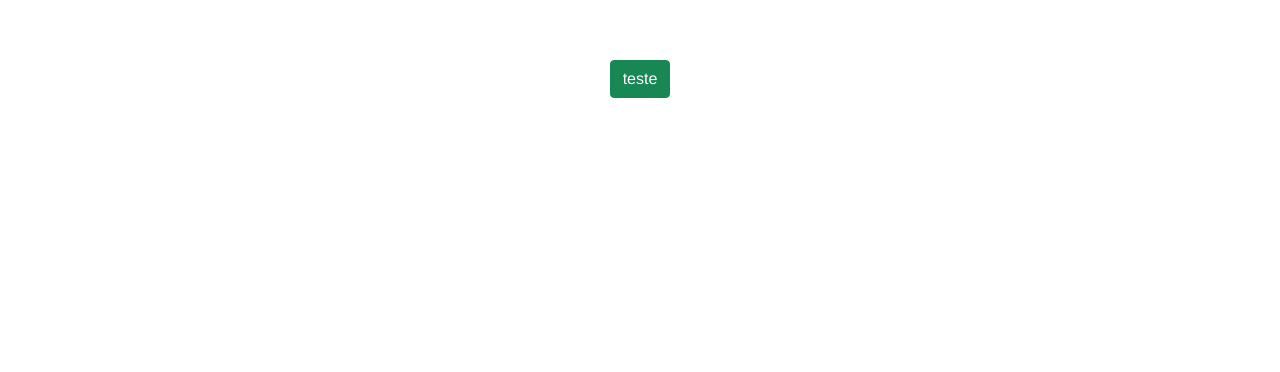
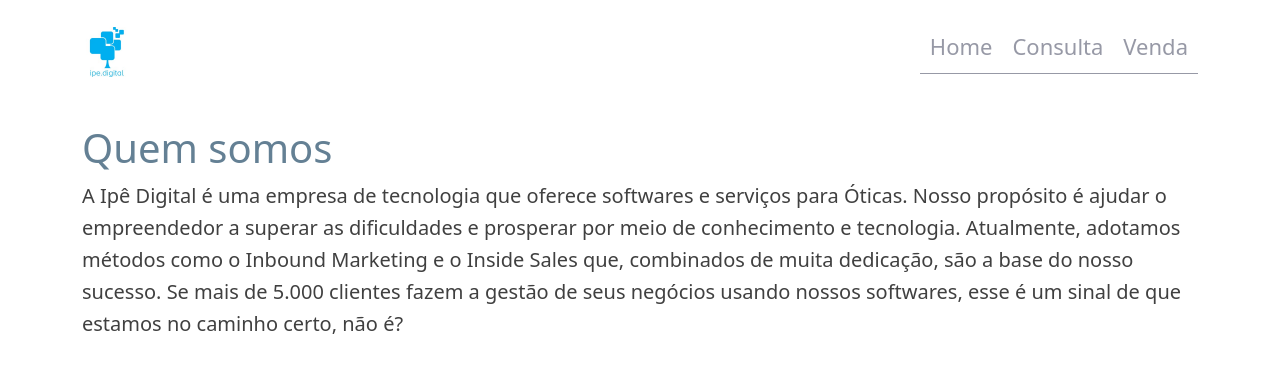
Before and after one commit to fvieir/Crud-vendas-Vue, a Vue app: page / in a window 1280 px wide. Shown: the top 372 px of the page. Built offline with nearby package versions, Linux system fonts and the light colour scheme.

Commit message:
Finalizando pagina Home

```diff
--- a/src/App.vue
+++ b/src/App.vue
@@ -1,25 +1,18 @@
 <template>
   <div id="app">
-    <router-view/>
+    <partial-menu/>
+    <div class="container">
+      <router-view/>
+    </div>
   </div>
 </template>
 
 <script>
-
-
+import PartialMenu from './Pages/partials/PartialMenu.vue'
+import '@/css/reset.css'
+import '@/css/style.css'
 export default {
   name: 'App',
-  components: {}
+  components: {PartialMenu}
 }
 </script>
-
-<style>
-#app {
-  font-family: Avenir, Helvetica, Arial, sans-serif;
-  -webkit-font-smoothing: antialiased;
-  -moz-osx-font-smoothing: grayscale;
-  text-align: center;
-  color: #2c3e50;
-  margin-top: 60px;
-}
-</style>
--- a/src/Pages/PageBegin.vue
+++ b/src/Pages/PageBegin.vue
@@ -1,13 +1,16 @@
 <template>
-    <button class="btn btn-success">teste</button>
+    <div class="pageBegin">
+        <h3 class="title">Quem somos</h3>
+        <p class="text-justify text">A Ipê Digital é uma empresa de tecnologia que oferece softwares e serviços para Óticas.
+        Nosso propósito é ajudar o empreendedor a superar as dificuldades e prosperar por meio de conhecimento e tecnologia.
+        Atualmente, adotamos métodos como o Inbound Marketing e o Inside Sales que, combinados de muita dedicação, são a base do nosso sucesso.
+        Se mais de 5.000 clientes fazem a gestão de seus negócios usando nossos softwares, esse é um sinal de que estamos no caminho certo, não é?</p>
+    </div>
 </template>
 
 <script>
+import '@/css/pages/page-begin.css'
 export default {
    name: 'PageBegin'
 }
 </script>
-
-<style>
-
-</style>
--- /dev/null
+++ b/src/Pages/partials/PartialMenu.vue
@@ -0,0 +1,20 @@
+<template>
+  <header class="headerMain">
+        <div class="container">
+            <img class="headerMain-logo" src="../../images/logo.jpeg" alt="">
+
+			<nav class="headerMain-nav">
+                <router-link to="/" tag="a" class="headerMain-nav-link">Home</router-link>
+                <router-link to="/queries" tag="a" class="headerMain-nav-link">Consulta</router-link>
+                <router-link to="/sales" tag="a" class="headerMain-nav-link">Venda</router-link>
+			</nav>
+		</div>
+    </header>
+</template>
+
+<script>
+import '@/css/header.css'
+export default {
+    name: 'PartialMenu'
+}
+</script>
--- /dev/null
+++ b/src/css/header.css
@@ -0,0 +1,32 @@
+.headerMain {
+    background-color: #FFF;
+	padding: 20px 0;
+    margin-bottom: 20px;
+}
+
+.headerMain .container{
+    display: flex;
+    align-items: center;
+    justify-content: space-between;
+}
+
+.headerMain-logo {
+    width: 50px;
+}
+
+.headerMain-nav {
+    display: flex;
+}
+
+.headerMain-nav-link {
+    font-size: 22px;
+    padding: 10px;
+	margin-bottom: 10px;
+	color: #9799A6;
+	background-color: #FFF;
+	text-decoration: none;
+	transition: .5s;
+	display: block;
+
+	border-bottom: 1px solid #9799A6;
+}
--- /dev/null
+++ b/src/css/pages/page-begin.css
@@ -0,0 +1,11 @@
+.pageBegin .title {
+    color: #648094;
+    font-size: 40px;
+    font-weight: 400;
+}
+
+.text {
+    color: #404040;
+    font-size: 20px;
+    line-height: 1.6;
+}
--- /dev/null
+++ b/src/css/reset.css
@@ -0,0 +1,43 @@
+html, body, div, span, applet, object, iframe,
+h1, h2, h3, h4, h5, h6, p, blockquote, pre,
+a, abbr, acronym, address, big, cite, code,
+del, dfn, em, img, ins, kbd, q, s, samp,
+small, strike, strong, sub, sup, tt, var,
+b, u, i, center,
+dl, dt, dd, ol, ul, li,
+fieldset, form, label, legend,
+table, caption, tbody, tfoot, thead, tr, th, td,
+article, aside, canvas, details, embed,
+figure, figcaption, footer, header, hgroup,
+menu, nav, output, ruby, section, summary,
+time, mark, audio, video {
+	margin: 0;
+	padding: 0;
+	border: 0;
+	font-size: 100%;
+	font: inherit;
+	vertical-align: baseline;
+}
+/* HTML5 display-role reset for older browsers */
+article, aside, details, figcaption, figure,
+footer, header, hgroup, menu, nav, section {
+	display: block;
+}
+body {
+	line-height: 1;
+}
+ol, ul {
+	list-style: none;
+}
+blockquote, q {
+	quotes: none;
+}
+blockquote:before, blockquote:after,
+q:before, q:after {
+	content: '';
+	content: none;
+}
+table {
+	border-collapse: collapse;
+	border-spacing: 0;
+}
--- /dev/null
+++ b/src/css/style.css
@@ -0,0 +1,4 @@
+body {
+	background-color: #F2F5F7;
+	font-family: 'Open Sans',Arial,sans-serif;
+}
```
Also changed, not shown: src/images/logo.jpeg (added).
